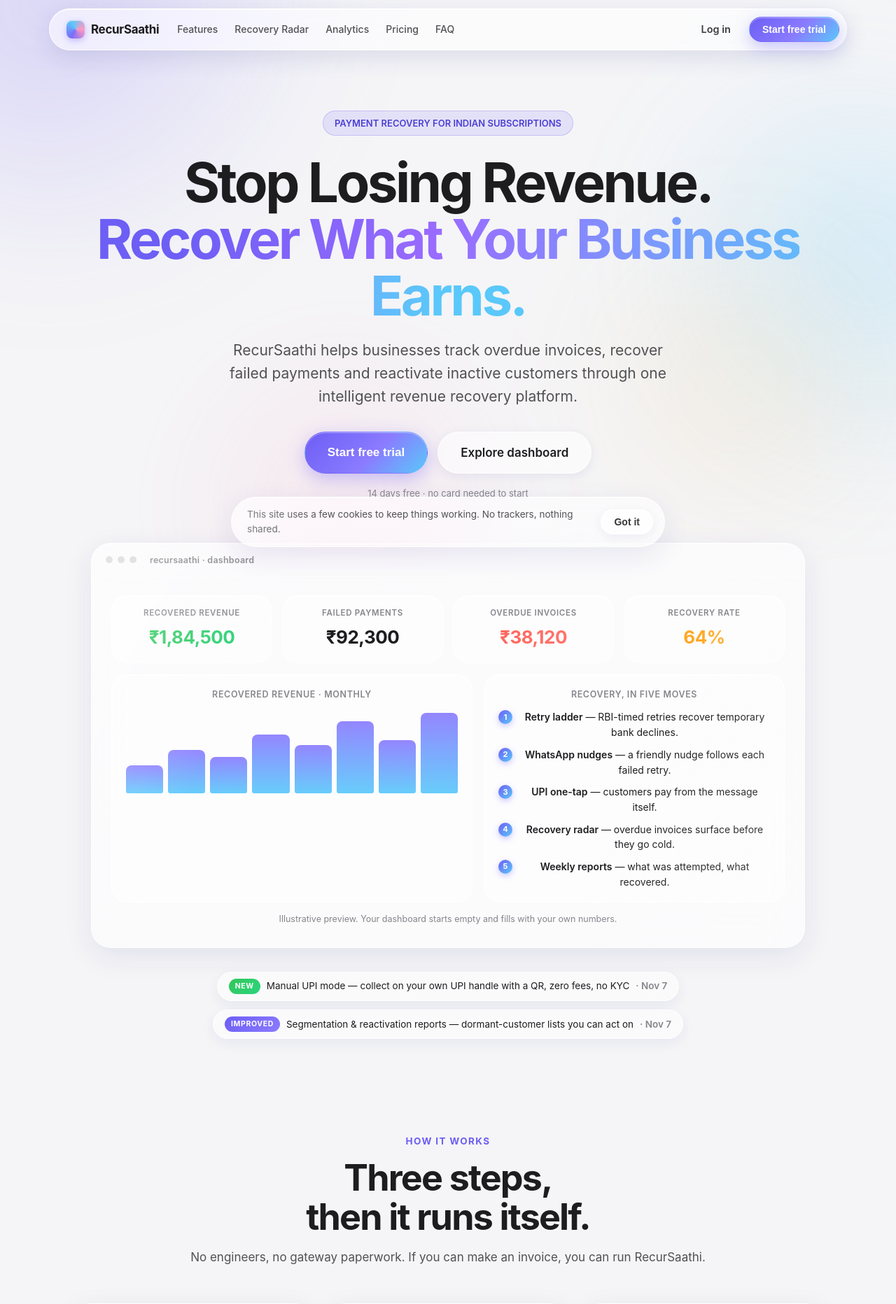
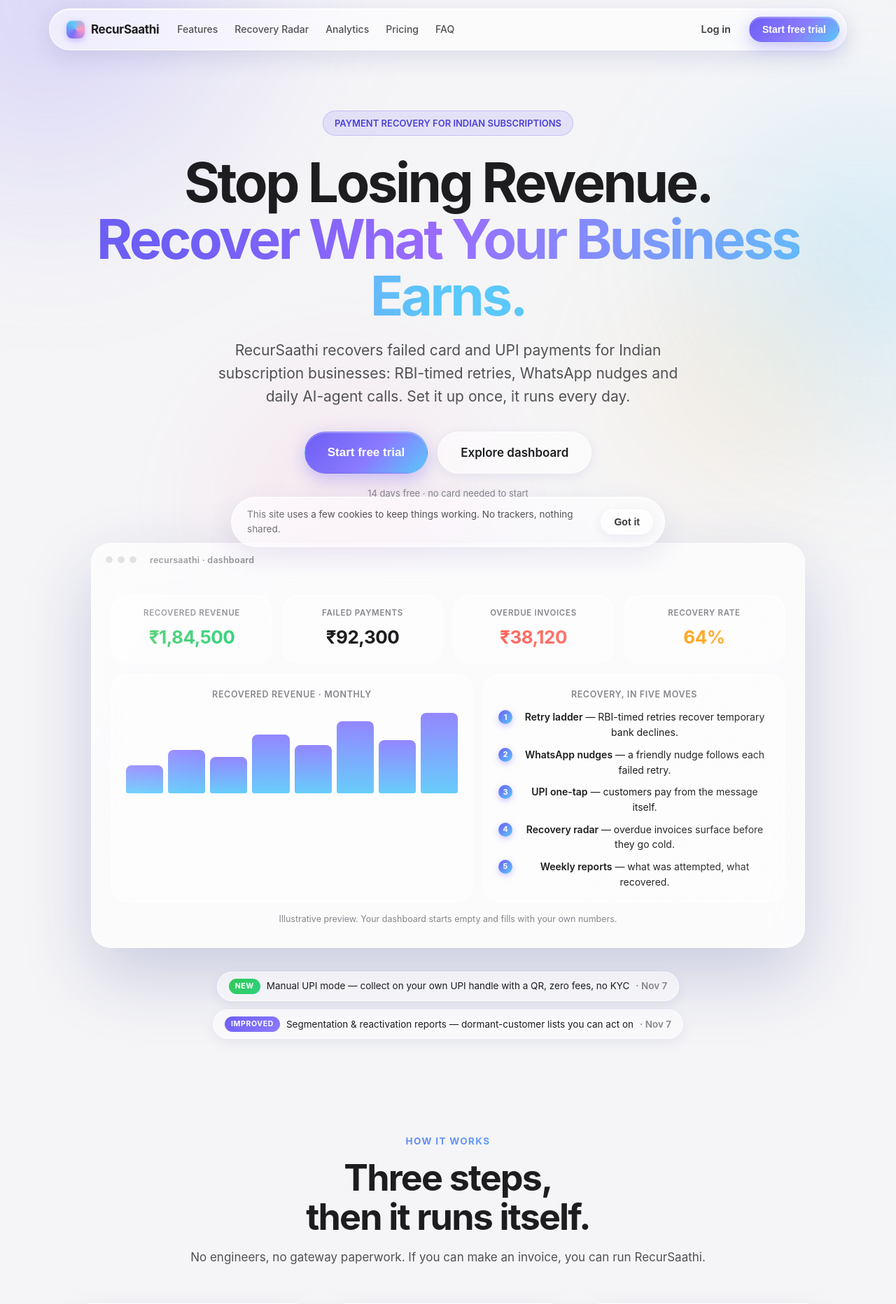
Before and after one commit to heyymanthannn/Recursathii, a FastAPI app: page / in a window 1280 px wide. Shown: the top 1864 px of the page at 70% size. Run offline with FastAPI, Linux system fonts and the light colour scheme.

Commit message:
Daily AI agent calls (per-day dedupe, stage-toned scripts, automations UI) + landing premium polish and feature card

```diff
--- a/webapp/app/automations.py
+++ b/webapp/app/automations.py
@@ -122,9 +122,10 @@ def run_dormant_reactivation(owner):
     return counts
 
 def run_due_calls(owner, base_url):
-    """AI repayment calls for overdue customers. Needs a voice provider; until
-    one is connected the call and its script queue in the outbox, visibly
-    waiting, instead of pretending a call was made."""
+    """DAILY AI agent calls for overdue customers. One call per overdue invoice
+    per day (per-day dedupe), polite on day 1 of overdue, firmer after 7.
+    Needs a voice provider; until one is connected the call and its script
+    queue in the outbox, visibly waiting, instead of pretending a call was made."""
     from . import retention as _ret
     counts = {"calls_placed": 0, "calls_waiting_provider": 0, "skipped": 0, "failed": 0}
     if not models.get_automations(owner["id"]).get("due_call", True):
@@ -137,19 +138,30 @@ def run_due_calls(owner, base_url):
         cu = models.get_customer(inv["customer_id"])
         if not cu or not cu.get("phone") or cu.get("wa_opt_out"):
             continue
-        dedupe = f"due_call:{inv['id']}:{stage}"
+        dedupe = f"due_call:{inv['id']}:{stage}:{today}"
         if models.one("SELECT id FROM outbox WHERE dedupe=?", (dedupe,)):
             continue
         ctx = _ctx(owner, inv, cu, base_url)
         ctx["phone"] = cu["phone"]
         tpl = models.get_template(owner["id"], "due_call")
-        script = _render(tpl["body"] if tpl else DEFAULTS["due_call"]["call_script"], **ctx)
+        base_script = tpl["body"] if tpl else DEFAULTS["due_call"]["call_script"]
+        if stage == "overdue_7":
+            tone = ("They are more than a week overdue. Stay polite but be direct: ask for a "
+                    "firm payment date, offer the payment link {pay_link}, and set up a "
+                    "promise-to-pay on the call. Do not promise discounts.")
+        elif stage == "overdue_1":
+            tone = ("Be warm and brief. Assume it slipped their mind. Remind them of the amount "
+                    "and due date, offer the payment link {pay_link}, and thank them for their "
+                    "business. Note any promise they make.")
+        else:
+            tone = "Remind them politely, offer the payment link {pay_link}, and note if they promise a date."
+        script = _render(base_script + " " + tone, **ctx)
         o = models.queue(owner["id"], "call", _ret._norm_phone(cu["phone"]), "due_call", "", script,
                          dedupe=dedupe)
         if not o:
             continue
         if not _ret.voice_ready():
-            models.set_outbox_status(o["id"], "no_channel", "voice provider not connected yet")
+            models.set_outbox_status(o["id"], "no_channel", "daily AI agent call queued - voice provider not connected yet")
             counts["calls_waiting_provider"] += 1
             continue
         try:
--- a/webapp/landing/index.html
+++ b/webapp/landing/index.html
@@ -376,6 +376,19 @@ footer a:hover{color:var(--ink)}
   .hero{padding:56px 0 20px}
   .ctapanel{padding:48px 22px}
 }
+/* premium polish pass */
+::selection{background:rgba(124,108,248,.25);color:inherit}
+.hero h1{letter-spacing:-.045em}
+.grad{background:linear-gradient(135deg,#6d5ef5,#8a7bff 45%,#5ac8fa);-webkit-background-clip:text;background-clip:text;color:transparent;background-size:200% 200%;animation:gradshift 8s ease infinite}
+@keyframes gradshift{0%,100%{background-position:0% 50%}50%{background-position:100% 50%}}
+.shead .kick{background:linear-gradient(90deg,#6d5ef5,#5ac8fa);-webkit-background-clip:text;background-clip:text;color:transparent}
+.fcard .ric{background:linear-gradient(135deg,rgba(109,94,245,.2),rgba(90,200,250,.24));border:1px solid rgba(109,94,245,.3);box-shadow:inset 0 1px 0 rgba(255,255,255,.55)}
+.fcard,.pcard,.step{transition:transform .35s cubic-bezier(.2,.7,.2,1),box-shadow .35s}
+.fcard:hover,.pcard:hover,.step:hover{transform:translateY(-4px);box-shadow:0 24px 60px rgba(31,38,135,.16)}
+.btn-primary{transition:transform .25s,box-shadow .25s}
+.btn-primary:hover{transform:translateY(-1px);box-shadow:0 14px 34px rgba(109,94,245,.45)}
+.pcard.hot{outline:1px solid rgba(109,94,245,.25)}
+.mock{box-shadow:0 40px 100px rgba(31,38,135,.2)}
 </style>
 </head>
 <body>
@@ -400,7 +413,7 @@ footer a:hover{color:var(--ink)}
   <div class="wrap">
     <span class="eyebrow">PAYMENT RECOVERY FOR INDIAN SUBSCRIPTIONS</span>
     <h1>Stop Losing Revenue.<br><span class="grad">Recover What Your Business Earns.</span></h1>
-    <p class="sub">RecurSaathi helps businesses track overdue invoices, recover failed payments and reactivate inactive customers through one intelligent revenue recovery platform.</p>
+    <p class="sub">RecurSaathi recovers failed card and UPI payments for Indian subscription businesses: RBI-timed retries, WhatsApp nudges and daily AI-agent calls. Set it up once, it runs every day.</p>
     <div class="ctas">
       <button class="btn btn-primary btn-lg" data-form="growth">Start free trial</button>
       <a class="btn btn-ghost btn-lg" href="/dashboard">Explore dashboard</a>
@@ -459,7 +472,8 @@ footer a:hover{color:var(--ink)}
   <div class="wrap">
     <div class="shead reveal"><span class="kick">Ready to use</span><h2>Every feature here is live today.</h2><p>Nothing on this page is a promise or a waitlist item. Create your account and it is already in your dashboard.</p></div>
     <div class="fgrid">
-      <div class="fcard glass reveal"><span class="ric">📊</span><span class="badge">Ready to use</span><h3>Revenue analytics</h3><p>Recovered revenue, failed payment value, recovery rate and outstanding balance, updated as money moves.</p></div>
+      <div class="fcard glass reveal"><span class="ric">🤖</span><span class="badge">New</span><h3>Daily AI agent calls</h3><p>Every overdue invoice gets one polite AI-agent call a day, with your payment link and a promise-to-pay note. Editable scripts; calls queue in your outbox until a voice provider is connected.</p></div>
+<div class="fcard glass reveal"><span class="ric">📊</span><span class="badge">Ready to use</span><h3>Revenue analytics</h3><p>Recovered revenue, failed payment value, recovery rate and outstanding balance, updated as money moves.</p></div>
       <div class="fcard glass reveal"><span class="ric">👥</span><span class="badge">Ready to use</span><h3>Customer management</h3><p>Profiles, payment history and outstanding balances for every customer. Search, segment and export to CSV any time.</p></div>
       <div class="fcard glass reveal"><span class="ric">🧾</span><span class="badge">Ready to use</span><h3>Invoices &amp; payment pages</h3><p>Create invoices and share a public payment page with a UPI QR. Customers pay you directly.</p></div>
       <div class="fcard glass reveal"><span class="ric">💬</span><span class="badge">Ready to use</span><h3>Email &amp; WhatsApp automations</h3><p>Due reminders, overdue follow-ups, failed-payment nudges and payment confirmations. Editable templates, per-workflow toggles, customer opt-out.</p></div>
```
Also changed, not shown: landing/index.html (+18 -3 lines), webapp/app/templates/automations.html (+6 -2 lines).
